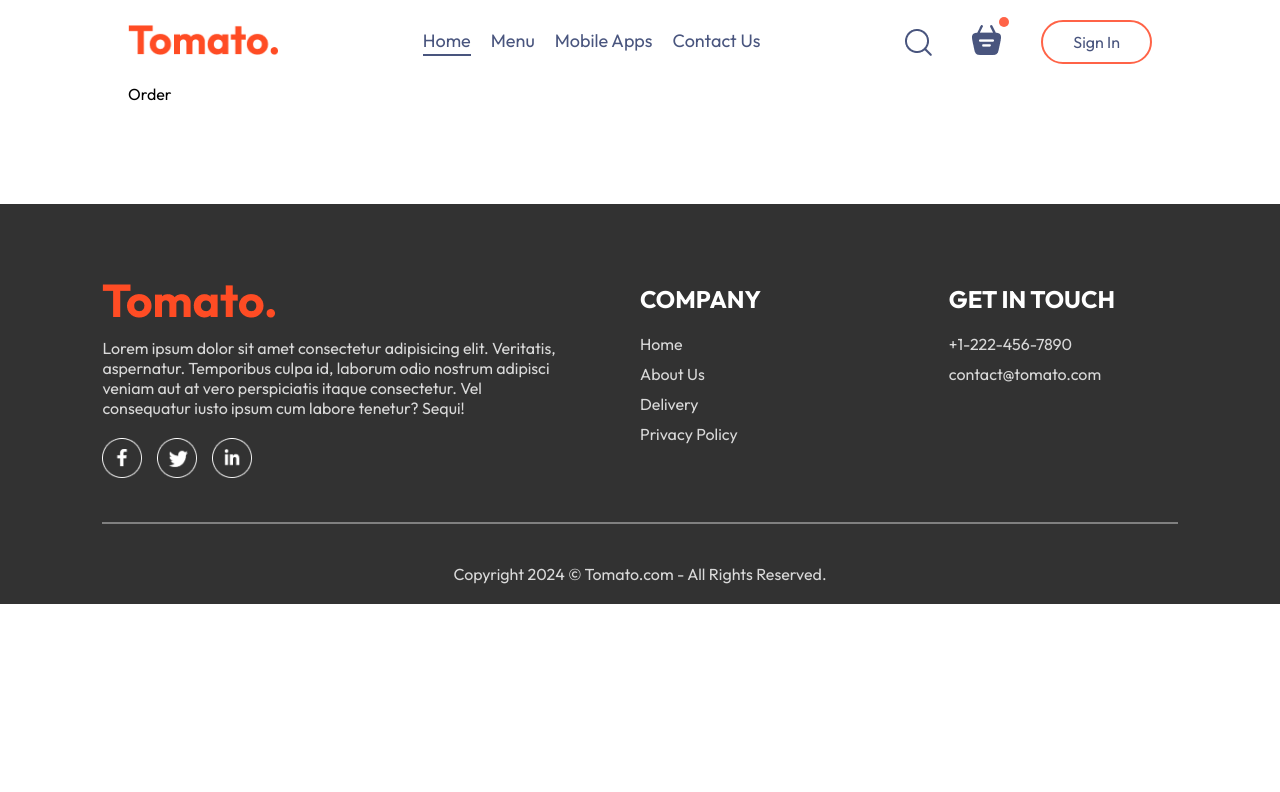
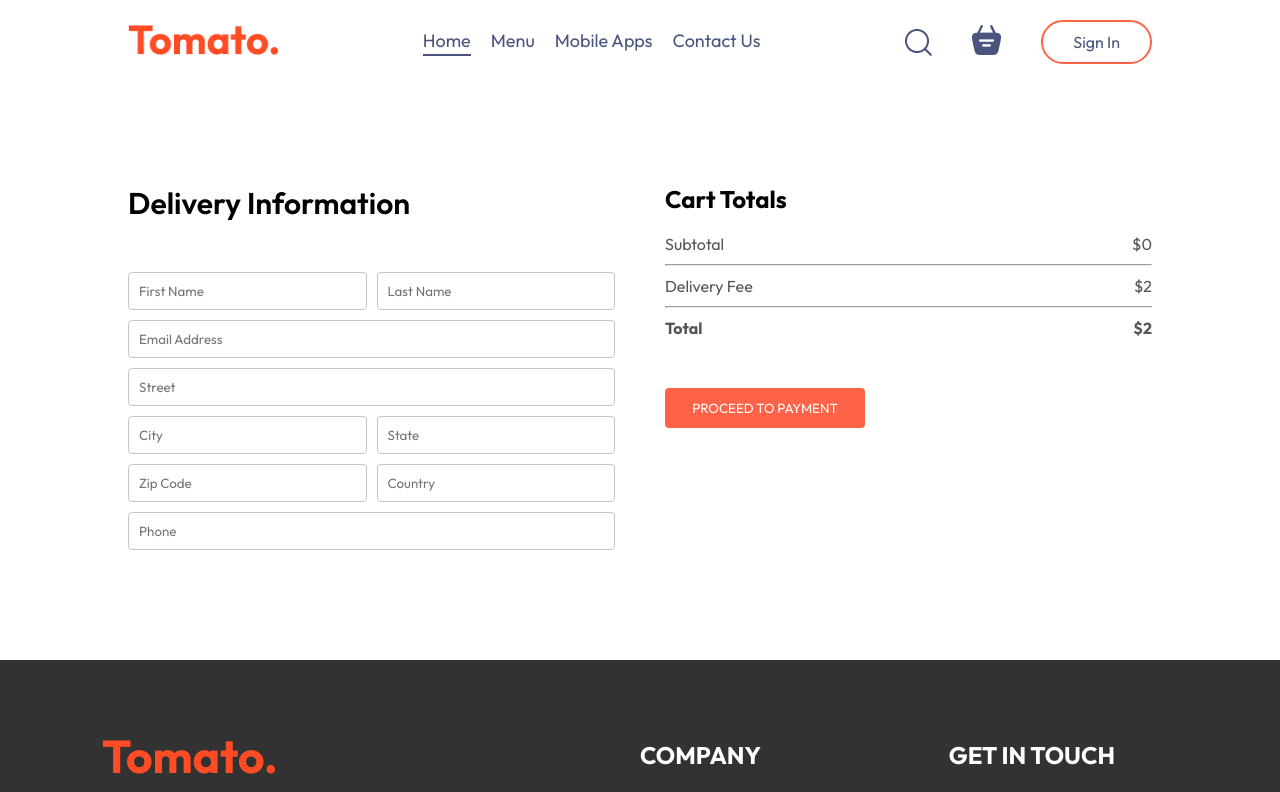
Before and after one commit to durpintm/food-delivery-app, a React (Vite) app in the folder frontend/: page /order in a window 1280 px wide. Shown: the top 792 px of the page. Built offline with nearby package versions, Linux system fonts and the light colour scheme.

Commit message:
Order page

```diff
--- a/frontend/src/components/Navbar/Navbar.jsx
+++ b/frontend/src/components/Navbar/Navbar.jsx
@@ -1,12 +1,13 @@
 /* eslint-disable react/prop-types */
 import "./Navbar.css";
 import { assets } from "../../assets/assets";
-import { useState } from "react";
+import { useContext, useState } from "react";
 import { Link } from "react-router-dom";
+import { StoreContext } from "../../context/StoreContext";
 
 const Navbar = ({ setShowLogin }) => {
   const [menu, setMenu] = useState("home");
-
+  const { getTotalCartAmount } = useContext(StoreContext);
   return (
     <div className="navbar">
       <Link to="/">
@@ -55,7 +56,7 @@
           <Link to="/cart">
             <img src={assets.basket_icon} alt="" />
           </Link>
-          <div className="dot"></div>
+          <div className={getTotalCartAmount() === 0 ? "" : "dot"}></div>
         </div>
         <button
           onClick={() => {
--- a/frontend/src/pages/Cart/Cart.jsx
+++ b/frontend/src/pages/Cart/Cart.jsx
@@ -1,10 +1,12 @@
 import { useContext } from "react";
 import "./Cart.css";
 import { StoreContext } from "../../context/StoreContext";
+import { useNavigate } from "react-router-dom";
 
 const Cart = () => {
   const { cartItems, food_list, removeFromCart, getTotalCartAmount } =
     useContext(StoreContext);
+  const navigate = useNavigate();
   return (
     <div className="cart">
       <div className="cart-items">
@@ -62,7 +64,13 @@
               <b>${getTotalCartAmount() + 2}</b>
             </div>
           </div>
-          <button>PROCEED TO CHECKOUT</button>
+          <button
+            onClick={() => {
+              navigate("/order");
+            }}
+          >
+            PROCEED TO CHECKOUT
+          </button>
         </div>
         <div className="cart-promocode">
           <div>
--- a/frontend/src/pages/Order/Order.css
+++ b/frontend/src/pages/Order/Order.css
@@ -0,0 +1,41 @@
+.place-order {
+  display: flex;
+  align-items: start;
+  justify-content: space-between;
+  gap: 50px;
+  margin-top: 100px;
+}
+
+.place-order-left {
+  width: 100%;
+  max-width: max(30%, 500px);
+}
+
+.place-order-left .title {
+  font-size: 30px;
+  font-weight: 600;
+  margin-bottom: 50px;
+}
+
+.place-order-left input {
+  margin-bottom: 10px;
+  width: 100%;
+  padding: 10px;
+  border: 1px solid #c5c5c5;
+  border-radius: 4px;
+  outline-color: tomato;
+}
+
+.place-order-left .multi-fields {
+  display: flex;
+  gap: 10px;
+}
+
+.place-order-right {
+  width: 100%;
+  max-width: max(40%, 500px);
+}
+
+.place-order .cart-total button {
+  margin-top: 30px;
+}
--- a/frontend/src/pages/Order/Order.jsx
+++ b/frontend/src/pages/Order/Order.jsx
@@ -1,7 +1,56 @@
+import { useContext } from "react";
 import "./Order.css";
+import { StoreContext } from "../../context/StoreContext";
 
 const Order = () => {
-  return <div>Order</div>;
+  const { getTotalCartAmount } = useContext(StoreContext);
+
+  return (
+    <div>
+      <form action="" className="place-order">
+        <div className="place-order-left">
+          <p className="title">Delivery Information</p>
+          <div className="multi-fields">
+            <input type="text" placeholder="First Name" />
+            <input type="text" placeholder="Last Name" />
+          </div>
+          <input type="email" placeholder="Email Address" />
+          <input type="text" placeholder="Street" />
+          <div className="multi-fields">
+            <input type="text" placeholder="City" />
+            <input type="text" placeholder="State" />
+          </div>
+          <div className="multi-fields">
+            <input type="text" placeholder="Zip Code" />
+            <input type="text" placeholder="Country" />
+          </div>
+          <input type="text" placeholder="Phone" />
+        </div>
+        <div className="place-order-right">
+          <div className="cart-total">
+            <h2>Cart Totals</h2>
+            <div>
+              <div className="cart-total-details">
+                <p>Subtotal</p>
+                <p>${getTotalCartAmount()}</p>
+              </div>
+              <hr />
+              <div className="cart-total-details">
+                <p>Delivery Fee</p>
+                <p>${2}</p>
+              </div>
+              <hr />
+              <div className="cart-total-details">
+                <b>Total</b>
+                <b>${getTotalCartAmount() + 2}</b>
+              </div>
+            </div>
+            <button>PROCEED TO PAYMENT</button>
+          </div>
+        </div>
+      </form>
+    </div>
+  );
 };
 
 export default Order;
```
